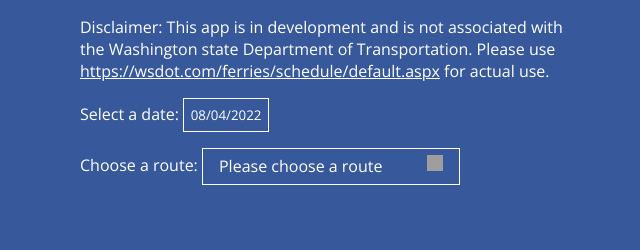
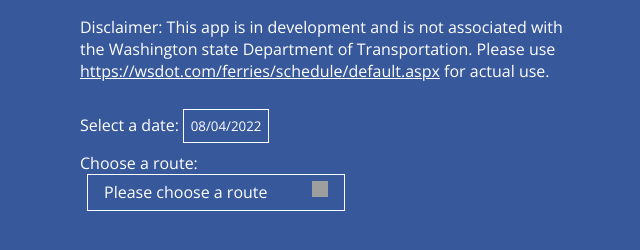
Before and after one commit to rabrigo/ferry-api-proxy, a website: page public/index.html in a window 1280 px wide. Shown: the whole page, without its empty margins (310-950 px from the left). Drawn offline with nearby package versions, Linux system fonts and the light colour scheme; grey boxes are pictures that could not be loaded.

Commit message:
changed css

```diff
--- a/public/index.html
+++ b/public/index.html
@@ -18,7 +18,7 @@
             <input type="date" id="date-picker">
         </form> -->
         <p>Disclaimer: This app is in development and is not associated with the Washington state Department of Transportation. Please use <a href>https://wsdot.com/ferries/schedule/default.aspx</a> for actual use.</p>
-        <p>Select a date: <input type="text" id="date-picker" ></p>
+        <p id="selectadate">Select a date:</p> <input type="text" id="date-picker" >
         <!-- <label for="routes-list">Ferry schedule for: </label>
         <select name="routes-list" id="routes-list">
             <option selected disabled hidden>Select a route</option>
@@ -31,7 +31,7 @@
             <option value="7-4">Seattle to Bremerton</option>
             <option value="20-9">Southworth to Fauntleroy</option>
         </select> -->
-        <label for="routes-menu">Choose a route:</label>
+        <label for="routes-menu" id="choosearoute">Choose a route:</label>
         <select name="routes-menu" id="routes-menu">
             <option disabled selected hidden>Please choose a route</option>
             <option>Bainbridge to Seattle</option>
--- a/public/style.css
+++ b/public/style.css
@@ -1,7 +1,10 @@
 * {
-    background: #37599B;
+    background: var(--background);
     font-family: 'Open Sans', sans-serif;
-    color: #ffffff;
+    color: var(--text);
+    --text: #ffffff;
+    --background: #37599B;
+    --highlight: #F2A541;
 }
 
 h2 {
@@ -21,12 +24,27 @@ h2 {
     height: 30px;
     background: none;
     border: 1px solid white;
-    color: white;
+    color: var(--text);
     text-align: center;
+}
+
+#selectadate {
+    display:inline-block;
+}
+
+#choosearoute {
+    display: block;
 }
 
 #date-picker {
     width: 80px;
+    display: inline-block;
+    margin-right: 0;
+}
+
+#routes-menu-button {
+    display: block;
+    margin-left: 7px;
 }
 
 textarea:focus, input:focus {
@@ -65,14 +83,14 @@ textarea:focus, input:focus {
 
 .ui-state-default, .ui-widget-content .ui-state-default, .ui-widget-header .ui-state-default, .ui-button, html .ui-button.ui-state-disabled:hover, html .ui-button.ui-state-disabled:active {
     border: 1px solid white;
-    background: #37599b;
+    background: var(--background);
     font-weight: normal;
-    color: white;
+    color: var(--text);
 
 }
 
 .ui-widget-header {
-    background: #37599b;
+    background: var(--background);
 }
 
 .ui-widget-content {
```
